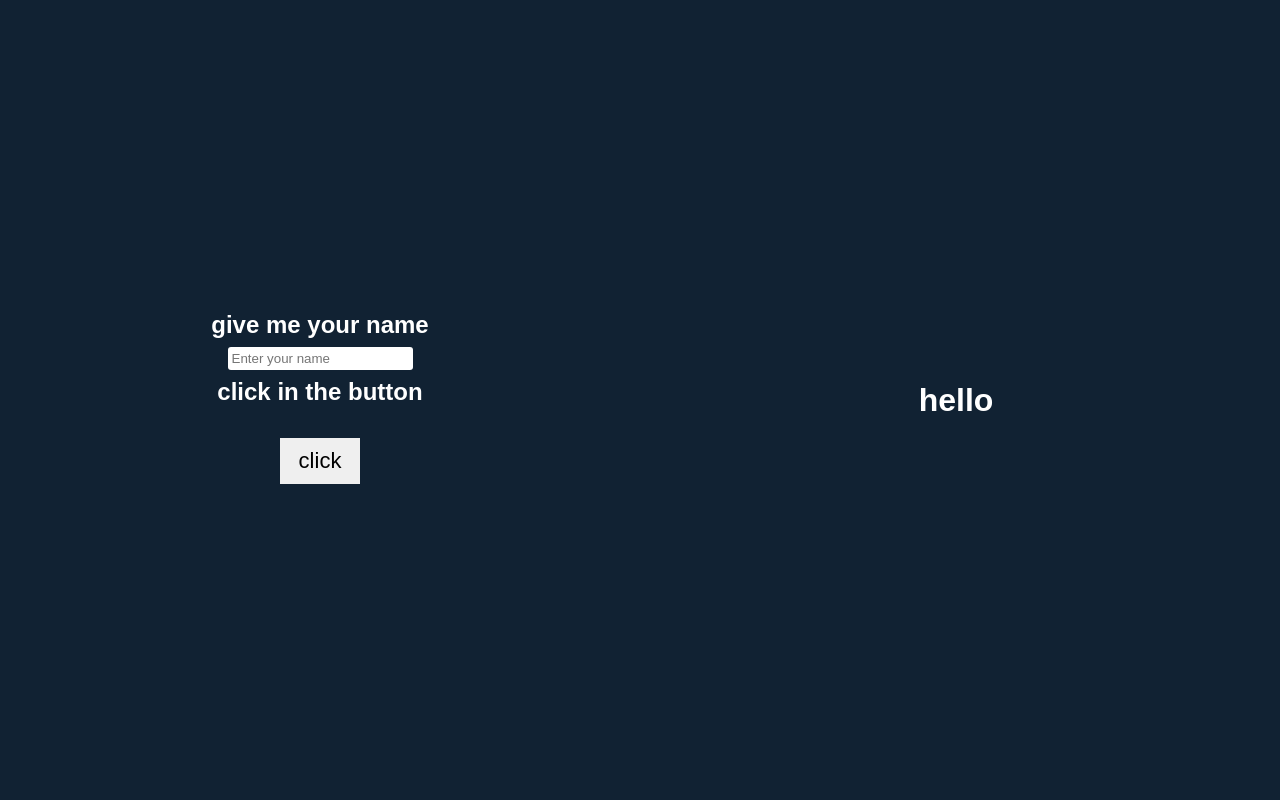
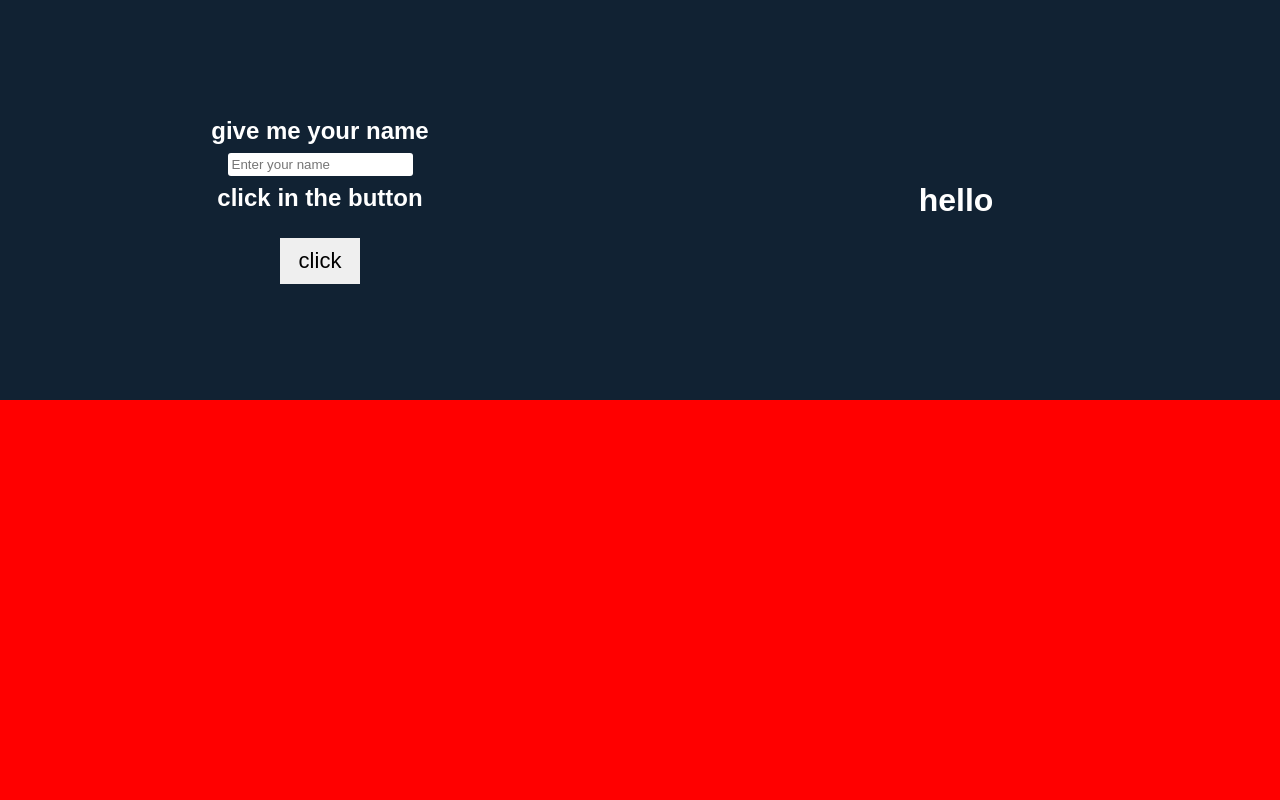
Before and after one commit to Elmehdi-Bouhlal/myproject, a plain HTML site: page index.html in a window 1280 px wide. Drawn offline with Linux system fonts and the light colour scheme.

Commit message:
hello i do some modification in style

```diff
--- a/index.html
+++ b/index.html
@@ -7,7 +7,8 @@
     <link rel="stylesheet" href="style.css">
 </head>
 <body>
-    <div>
+    <div id="pe">
+    <div id="pes">
         <div id="te">
         <h2>give me your name</h2>
         <input placeholder="Enter your name" id="txt" type="text">
@@ -19,6 +20,10 @@
         <p id="p"></p>
         </div>
     </div>
+    <div id="test">
+
+    </div>
+    </div>
     <script src="app.js"></script>
 </body>
 </html>
--- a/style.css
+++ b/style.css
@@ -1,7 +1,7 @@
 body{
     background: #123;
 }
-div #te{
+#pes #te{
     width: 50%;
     height: 100vh;
     margin: 0;
@@ -11,11 +11,26 @@ div #te{
     align-items: center;
     flex-direction: column;
 }
+#test{
+    background: red;
+    width: 100%;
+    height: 50vh;
+    padding: 0;
+    margin: 0;
+}
+#pe{
+    width: 100%;
+    height: 100vh;
+    display: flex;
+    padding: 0;
+    flex-direction: column;
+    margin: 0;
+}
 #tes *{
     font-size: 32px;
     font-weight: 700;
 }
-div #tes{
+#pes #tes{
     width: 50%;
     height: 100vh;
     margin: 0;
@@ -25,16 +40,17 @@ div #tes{
     justify-content: center;
     align-items: center;
 }
-div{
+#pes{
     width: 100%;
-    height: 100vh;
+    height: 50vh;
     display: flex;
     justify-content: space-between;
+    align-items: center;
 }
-div #tes p{
+#pes #tes p{
     text-align: center;
 }
-div *{
+#pes *{
     margin: 4px;
 }
 input:focus{
@@ -53,7 +69,7 @@ input{
     padding: 0;
     font-family: sans-serif;
 }
-div h2{
+#pes h2{
     color: white;
 }
 button:hover{
```
